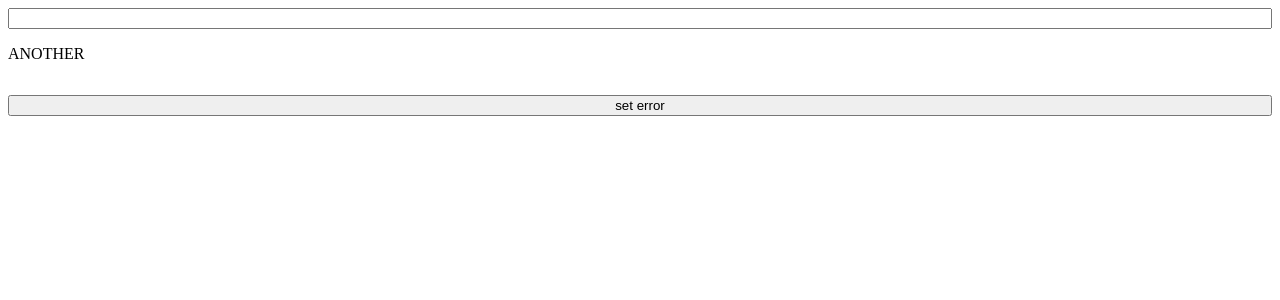
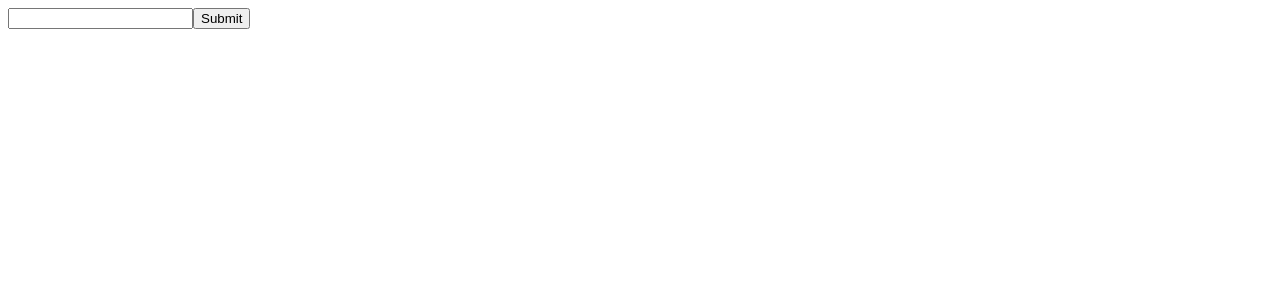
Before and after one commit to johnsonav1992/formularity, a React (Vite) app: page / in a window 1280 px wide. Shown: the top 300 px of the page. Built offline with nearby package versions, Linux system fonts and the light colour scheme.

Commit message:
more work done!

```diff
--- a/src/createFormStore.ts
+++ b/src/createFormStore.ts
@@ -1,25 +1,23 @@
 import {
     FormStore
+    , FormStoreState
     , FormValues
 } from './types/types';
 
 export const createFormStore = <TFormValues extends FormValues>( initialValues: TFormValues ): FormStore<TFormValues> => {
-    const valuesStore = initialValues;
-    const errorsStore = {};
+    let storeState = getDefaultFormStoreState( initialValues );
 
-    let combinedStore = {
-        values: valuesStore
-        , errors: errorsStore
-    };
-
-    const subscribers = new Set<( store: typeof combinedStore ) => void>();
+    const subscribers = new Set<( store: typeof storeState ) => void>();
 
     return {
-        get: () => combinedStore
-        , set: ( newStoreState: typeof combinedStore ) => {
-            combinedStore = newStoreState;
+        get: () => storeState
+        , set: ( newStoreState: typeof storeState ) => {
+            storeState = {
+                ...storeState
+                , ...newStoreState
+            };
 
-            subscribers.forEach( callback => callback( combinedStore ) );
+            subscribers.forEach( callback => callback( storeState ) );
         }
         , subscribe: callback => {
             subscribers.add( callback );
@@ -30,3 +28,18 @@ export const createFormStore = <TFormValues extends FormValues>( initialValues:
         }
     };
 };
+
+export const getDefaultFormStoreState = <TFormValues extends FormValues>( initialValues: TFormValues ) => {
+    const defaultStoreState: FormStoreState<TFormValues> = {
+        values: initialValues
+        , errors: {}
+        , touched: {}
+        , isSubmitting: false
+        , dirty: false
+        , isValid: false
+        , isValidating: false
+        , submitCount: 0
+    };
+
+    return defaultStoreState;
+};
--- /dev/null
+++ b/src/useEventCallback.ts
@@ -0,0 +1,20 @@
+import {
+    useCallback
+    , useLayoutEffect
+    , useRef
+} from 'react';
+
+type AnyFunction = ( ...args: unknown[] ) => void;
+
+export const useEventCallback = ( fn: AnyFunction ) => {
+    const ref = useRef<AnyFunction>();
+
+    useLayoutEffect( () => {
+        ref.current = fn;
+    } );
+
+    return useCallback(
+        ( ...args: unknown[] ) => ref.current?.apply( void 0, args )
+        , []
+    );
+};
--- a/src/useFormularity.ts
+++ b/src/useFormularity.ts
@@ -1,5 +1,6 @@
 import {
-    useCallback
+    FormEvent
+    , useCallback
     , useMemo
     , useSyncExternalStore
 } from 'react';
@@ -8,25 +9,26 @@ import {
     , FormStore
     , FormValues
 } from './types/types';
+import { useEventCallback } from './useEventCallback';
 
 type UseFormularityParams<TFormValues extends FormValues> = {
     formStore: FormStore<TFormValues>;
-    onSubmit: ( formValues: TFormValues ) => void | Promise<void>;
+    onSubmit?: ( formValues: TFormValues ) => void | Promise<void>;
 };
 
 export const useFormularity = <TFormValues extends FormValues>( {
     formStore
     , onSubmit
 }: UseFormularityParams<TFormValues> ) => {
-    const memoizedStore = useMemo( () => formStore, [] );
-    const store = useSyncExternalStore( memoizedStore.subscribe, memoizedStore.get );
+    const store = useMemo( () => formStore, [] );
+    const currentStore = useSyncExternalStore( store.subscribe, store.get );
 
-    const errors = store.errors;
-    const values = store.values;
+    const errors = currentStore.errors;
+    const values = currentStore.values;
 
     const setFieldValue = useCallback( ( fieldName: keyof TFormValues, newValue: TFormValues[keyof TFormValues] ) => {
-        memoizedStore.set( {
-            errors
+        store.set( {
+            ...currentStore
             , values: {
                 ...values
                 , [ fieldName ]: newValue
@@ -35,15 +37,15 @@ export const useFormularity = <TFormValues extends FormValues>( {
     }, [] );
 
     const setValues = useCallback( ( newValues: TFormValues ) => {
-        memoizedStore.set( {
-            errors
+        store.set( {
+            ...currentStore
             , values: newValues
         } );
     }, [] );
 
     const setFieldError = useCallback( ( fieldName: keyof TFormValues, newError: string ) => {
-        memoizedStore.set( {
-            values
+        store.set( {
+            ...currentStore
             , errors: {
                 ...errors
                 , [ fieldName ]: newError
@@ -52,18 +54,37 @@ export const useFormularity = <TFormValues extends FormValues>( {
     }, [] );
 
     const setErrors = useCallback( ( newErrors: FormErrors<TFormValues> ) => {
-        memoizedStore.set( {
-            values
+        store.set( {
+            ...currentStore
             , errors: newErrors
         } );
     }, [] );
 
+    const handleSubmit = useEventCallback( async ( e: FormEvent<HTMLFormElement> ) => {
+        e.persist();
+        e.preventDefault();
+
+        store.set( {
+            ...currentStore
+            , isSubmitting: true
+        } );
+
+        await onSubmit?.( currentStore.values );
+
+        store.set( {
+            ...currentStore
+            , submitCount: currentStore.submitCount + 1
+            , isSubmitting: false
+        } );
+
+    } );
+
     return {
-        values
-        , errors
+        ...currentStore
         , setFieldValue
         , setValues
         , setFieldError
         , setErrors
+        , handleSubmit
     };
 };
--- a/testApp/Test.tsx
+++ b/testApp/Test.tsx
@@ -14,12 +14,16 @@ const Test = () => {
         , errors
         , setFieldValue
         , setFieldError
+        , isValid
+        , handleSubmit
+        , submitCount
+        , isSubmitting
     } = useFormularity( {
         formStore
         , onSubmit: values => console.log( 'submit', values )
     } );
 
-    console.log( errors );
+    console.log( values, submitCount, isSubmitting );
 
     return (
         <div
@@ -29,20 +33,14 @@ const Test = () => {
                 , gap: '1rem'
             } }
         >
-            { /* <form onSubmit={ handleSubmit }> */ }
-            <input
-                name='name'
-                value={ values.name }
-                onChange={ e => setFieldValue( 'email', e.target.value ) }
-            />
-            { /* <button type='submit'>Submit</button> */ }
-            { /* </form> */ }
-            <div>ANOTHER</div>
-            <Another />
-            <button
-                type='button'
-                onClick={ () => setFieldError( 'name', 'ERROR' ) }
-            >set error</button>
+            <form onSubmit={ handleSubmit }>
+                <input
+                    name='name'
+                    value={ values.email }
+                    onChange={ e => setFieldValue( 'email', e.target.value ) }
+                />
+                <button type='submit'>Submit</button>
+            </form>
         </div>
     );
 };
```
Also changed, not shown: src/types/types.ts (+14 -3 lines).
